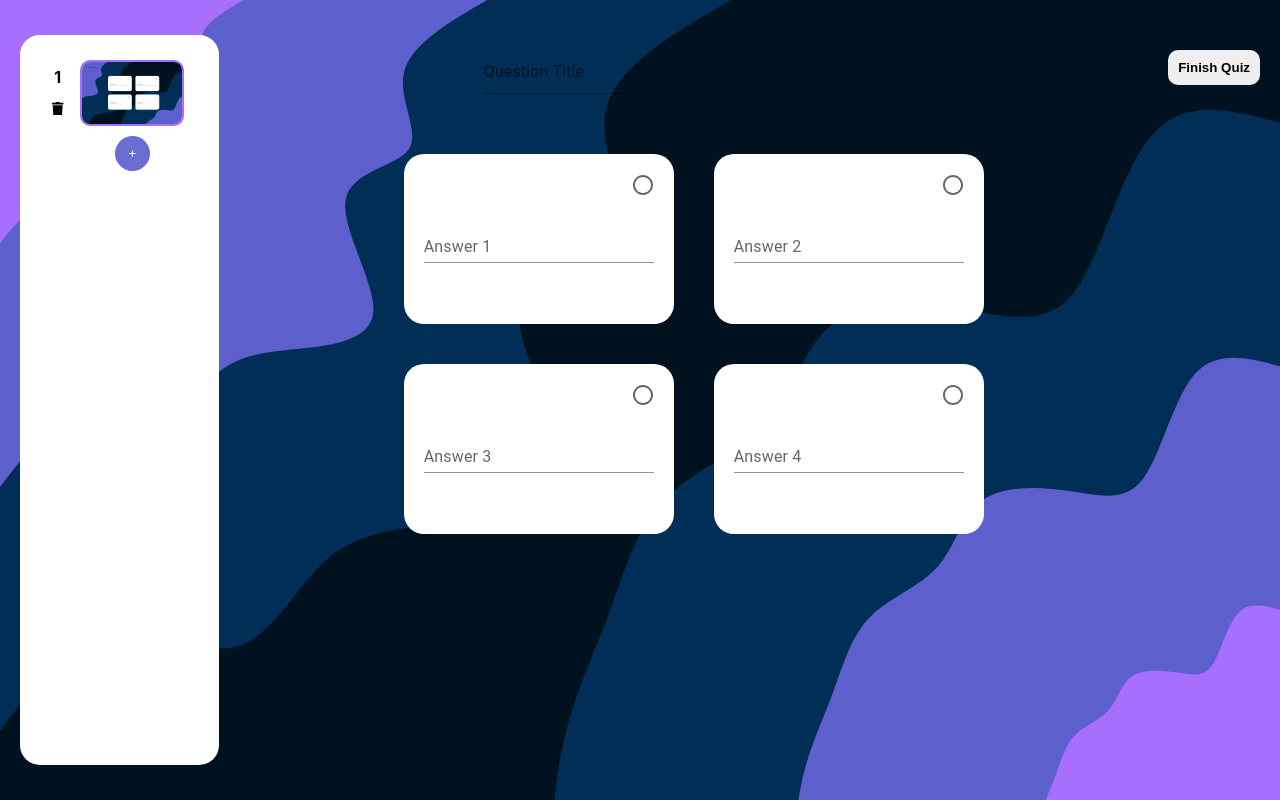
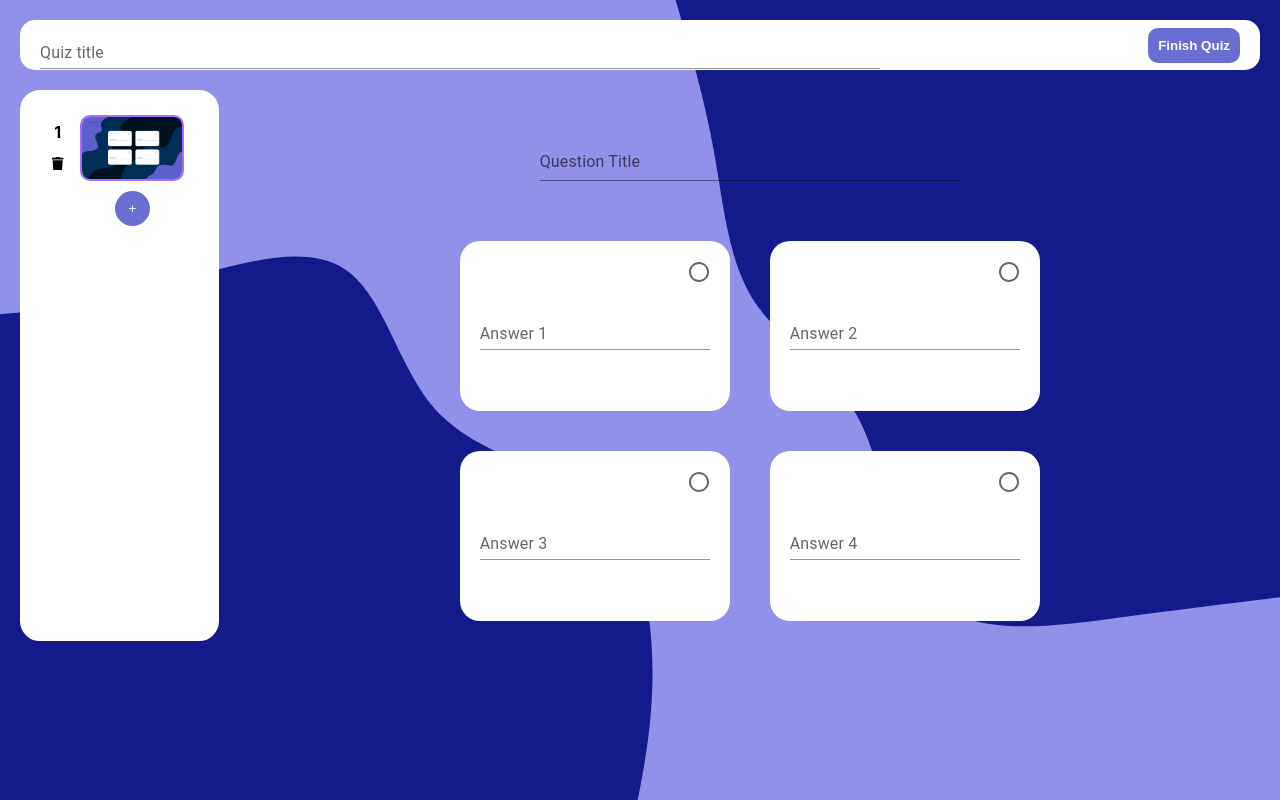
Before and after one commit to AlexanderBabel/quizzy, a React (Create React App) app in the folder frontend/: page /CreateQuiz in a window 1280 px wide. Built offline with nearby package versions, Linux system fonts and the light colour scheme.

Commit message:
integrated create wuiz

```diff
--- a/frontend/package.json
+++ b/frontend/package.json
@@ -10,6 +10,7 @@
     "@testing-library/jest-dom": "^5.17.0",
     "@testing-library/react": "^13.4.0",
     "@testing-library/user-event": "^13.5.0",
+    "axios": "^1.6.7",
     "react": "^18.2.0",
     "react-dom": "^18.2.0",
     "react-icons": "^5.0.1",
--- a/frontend/src/components/Card/CardStartpage.css
+++ b/frontend/src/components/Card/CardStartpage.css
@@ -10,6 +10,7 @@
     cursor: pointer;
     transition: background-color .2s;
     flex-direction: column;
+    text-align: center;
 }
 
 .cardStartpageWrapper:hover{
--- a/frontend/src/components/CreateQuestion/CreateQuestion.js
+++ b/frontend/src/components/CreateQuestion/CreateQuestion.js
@@ -35,7 +35,7 @@ const CreateQuestion = (props) => {
           variant='standard'
           fullWidth
           multiline
-          inputProps={{ style: { fontSize: 30, color: 'white' } }}
+          inputProps={{ style: { fontSize: 25, color: 'white' } }}
           value={props.quizQuestion.questionTitle}
           onChange={(e) =>
             props.setQuizQuestion({
--- a/frontend/src/components/MyQuizzes/MyQuizzes.css
+++ b/frontend/src/components/MyQuizzes/MyQuizzes.css
@@ -15,4 +15,6 @@
     gap: 15px;
     padding-top: 20px;
     border-top: 2px solid white;
+    overflow: scroll;
+    height: 45vh;
 }
--- a/frontend/src/pages/CreateQuiz/CreateQuizPage.css
+++ b/frontend/src/pages/CreateQuiz/CreateQuizPage.css
@@ -1,17 +1,35 @@
 .createQuizPage {
     display: flex;
-    flex-direction: row;
+    flex-direction: column;
     width: 100%;
     height: 100%;
     min-height: 100vh;
     min-width: 100vw;
 }
 
+.createQuizTop{
+    height: 50px;
+    margin: 20px;
+    background: white;
+    border-radius: 15px;
+    box-sizing: border-box;
+    padding: 20px;
+    display: flex;
+    flex-direction: row;
+    justify-content: space-between;
+    align-items: center;
+}
+
+.quizTitleDiv{
+    width: 70%;
+}
+
 .leftSidebar {
     width: max-content;
-    height: 85vh;
+    min-height: 100%;
+    max-height: 80vh;
     background-color: white;
-    margin: auto 20px;
+    margin-left: 20px;
     border-radius: 20px;
     padding: 20px;
     padding-right: 30px;
@@ -93,28 +111,22 @@
     transition: .3s;
 }
 
-.finishQuiz {
-    width: fit-content;
-    display: flex;
-    justify-content: center;
-}
 
 .finishQuizBtn {
     height: fit-content;
     width: max-content;
     box-sizing: border-box;
     padding: 10px;
-    margin: 20px;
-    margin-top: 50px;
     border-radius: 10px;
     font-weight: bold;
     border: none;
     cursor: pointer;
+    background: #6A6DD2;
+    color: white;
 }
 
 .finishQuizBtn:hover {
-    background: #6A6DD2;
-    color: white;
+    background: #8e91e7;
 }
 
 
@@ -123,10 +135,10 @@
     .leftSidebar {
         position: absolute;
         bottom: 0;
-        margin: 15px;
+        margin: 20px;
         width: 90%;
         flex-direction: row;
-        height: 60px;
+        min-height: 60px;
         gap: 5px;
         overflow-y: hidden;
         overflow-x: scroll;
--- a/frontend/src/pages/CreateQuiz/CreateQuizPage.js
+++ b/frontend/src/pages/CreateQuiz/CreateQuizPage.js
@@ -1,15 +1,29 @@
 import './CreateQuizPage.css';
-import background from '../../images/blob-scene-haikei-2.svg';
+import background from '../../images/blob-scene-haikei-16.svg';
 import miniQuestion from '../../images/miniQuestion.png';
 import React, { useState, useEffect } from 'react';
 import CreateQuestion from '../../components/CreateQuestion/CreateQuestion';
 import { FaTrash } from 'react-icons/fa';
+import TextField from '@mui/material/TextField';
+import useToken from '../../components/useToken/useToken';
+import axios from 'axios';
+import { useNavigate } from 'react-router-dom';
+
 
 function CreateQuizPage() {
-  const [numQuestions, setNumQuestions] = useState(1);
+  const navigate = useNavigate();
+  // eslint-disable-next-line
+  const { token, setToken } = useToken();
+  const [quizTitle, setQuizTitle] = useState(
+    window.sessionStorage.getItem('sessionQuizTitle') || ''
+  );
+  const [numQuestions, setNumQuestions] = useState(
+    window.sessionStorage.getItem('sessionNumQuestions') || 1
+  );
   const [activeMiniature, setActiveMiniature] = useState(1);
   const [deleteInProgress, setDeleteInProgress] = useState(false);
-  const [currentQuestionEdit, setCurrentQuestionEdit] = useState({
+  const [currentQuestionEdit, setCurrentQuestionEdit] = useState(
+    JSON.parse(window.sessionStorage.getItem('sessionCurrentQuestionEdit')) || {
       questionTitle: '',
       answer1: '',
       answer2: '',
@@ -17,10 +31,13 @@ function CreateQuizPage() {
       answer4: '',
       correct: 'null',
       order: numQuestions,
-  });
-  const [allQuestions, setAllQuestions] = useState([
+    }
+  );
+  const [allQuestions, setAllQuestions] = useState(
+    JSON.parse(window.sessionStorage.getItem('sessionAllQuestions')) || [
       { order: numQuestions, question: currentQuestionEdit },
-  ]);
+    ]
+  );
 
   const pull_data = (data) => {
     setCurrentQuestionEdit(data);
@@ -34,25 +51,14 @@ function CreateQuizPage() {
       answer3: '',
       answer4: '',
       correct: 'null',
-      order: numQuestions + 1,
+      order: parseInt(numQuestions) + 1,
     };
     setCurrentQuestionEdit(newQuestion);
     setAllQuestions([
       ...allQuestions,
-      { order: numQuestions + 1, question: newQuestion },
+      { order: parseInt(numQuestions) + 1, question: newQuestion },
     ]);
-    setNumQuestions(numQuestions + 1);
-  };
-
-  const deleteQuestion = () => {
-    const questionToDelete = currentQuestionEdit;
-    const updatedQuestions = allQuestions.filter(
-      (question) => question.order !== questionToDelete.order
-    );
-    const changedOrders = changeOrders(updatedQuestions);
-    setAllQuestions(changedOrders);
-    setNumQuestions(numQuestions - 1);
-    setDeleteInProgress(true);
+    setNumQuestions(parseInt(numQuestions) + 1);
   };
 
  function changeOrders(arr) {
@@ -66,6 +72,19 @@ function CreateQuizPage() {
     }));
     return upd;
   }
+
+  const deleteQuestion = () => {
+    const questionToDelete = currentQuestionEdit;
+    const updatedQuestions = allQuestions.filter(
+      (question) => question.order !== questionToDelete.order
+    );
+    const changedOrders = changeOrders(updatedQuestions);
+    setAllQuestions(changedOrders);
+    setNumQuestions(numQuestions - 1);
+    setDeleteInProgress(true);
+  };
+
+
 
   useEffect(() => {
     if (deleteInProgress) {
@@ -90,6 +109,7 @@ function CreateQuizPage() {
 
   useEffect(() => {
     setAllQuestions((prevQuestions) => {
+      if(prevQuestions){
       const updatedQuestions = prevQuestions.map((question) => {
         if (question.order !== currentQuestionEdit.order) {
           return question;
@@ -102,6 +122,7 @@ function CreateQuizPage() {
       });
 
       return updatedQuestions;
+      }
     });
     setActiveMiniature(currentQuestionEdit.order);
   }, [currentQuestionEdit]);
@@ -120,10 +141,119 @@ function CreateQuizPage() {
     border: '2px solid #A86EFF',
   };
 
+  function format() {
+    const quiz = {
+      name: quizTitle,
+      visibility: 'PUBLIC',
+      questions: allQuestions.map((item) => ({
+        order: item.order,
+        question: item.question.questionTitle,
+        answers: [
+          {
+            text: item.question.answer1,
+            correct: item.question.correct === item.question.answer1,
+          },
+          {
+            text: item.question.answer2,
+            correct: item.question.correct === item.question.answer2,
+          },
+          {
+            text: item.question.answer3,
+            correct: item.question.correct === item.question.answer3,
+          },
+          {
+            text: item.question.answer4,
+            correct: item.question.correct === item.question.answer4,
+          },
+        ],
+      })),
+    };
+    return quiz;
+  }
+
+
+  function createQuiz() {
+    let config = {
+      headers: {
+        "Authorization": `Bearer ${token}`
+      }
+    }
+      const qz = format()
+
+      axios.post('http://localhost:3001/v1/quiz/add', qz, config)
+      .then(function (response) {
+        sessionStorage.clear()
+        navigate('/')
+      })
+      .catch(function (error) {
+        console.log(error);
+      })
+  }
+
+  useEffect(() => {
+    var sessionQuizTitle = window.sessionStorage.getItem('sessionQuizTitle');
+    setQuizTitle(sessionQuizTitle);
+
+    var sessionNumQuestions = window.sessionStorage.getItem(
+      'sessionNumQuestions'
+    );
+    setNumQuestions(sessionNumQuestions);
+
+    var sessionCurrentQuestionEdit = JSON.parse(
+      window.sessionStorage.getItem('sessionCurrentQuestionEdit')
+    );
+    setCurrentQuestionEdit(sessionCurrentQuestionEdit);
+
+    var sessionAllQuestions = JSON.parse(
+      window.sessionStorage.getItem('sessionAllQuestions')
+    );
+    setAllQuestions(sessionAllQuestions);
+  }, []);
+
+  useEffect(() => {
+    window.sessionStorage.setItem('sessionQuizTitle', quizTitle);
+  }, [quizTitle]);
+
+  useEffect(() => {
+    window.sessionStorage.setItem('sessionNumQuestions', numQuestions);
+  }, [numQuestions]);
+
+  useEffect(() => {
+    window.sessionStorage.setItem(
+      'sessionCurrentQuestionEdit',
+      JSON.stringify(currentQuestionEdit)
+    );
+  }, [currentQuestionEdit]);
+
+  useEffect(() => {
+    window.sessionStorage.setItem(
+      'sessionAllQuestions',
+      JSON.stringify(allQuestions)
+    );
+  }, [allQuestions]);
+
+
   return (
     <div className='createQuizPage' style={svgStyle}>
+      <div className='createQuizTop'>
+        <div className='quizTitleDiv'>
+          <TextField
+            label='Quiz title'
+            variant='standard'
+            fullWidth
+            multiline
+            value={quizTitle}
+            onChange={(e) => setQuizTitle(e.target.value)}
+          />
+        </div>
+
+        <button className='finishQuizBtn' onClick={createQuiz}>
+          Finish Quiz
+        </button>
+      </div>
+      <div style={{ display: 'flex', flexDirection: 'row' }}>
         <div className='leftSidebar'>
-        {allQuestions?.map((question) => {
+          {allQuestions !== null && allQuestions.map((question) => {
             return (
               <div
                 className='questionMiniatureWrapper'
@@ -146,13 +276,14 @@ function CreateQuizPage() {
 
                 <img
                   style={
-                  activeMiniature === question.order ? activeMiniatureStyle : {}
+                    activeMiniature === question.order
+                      ? activeMiniatureStyle
+                      : {}
                   }
                   className='questionMiniature'
                   src={miniQuestion}
                   alt='miniQuestion'
                 />
-
               </div>
             );
           })}
@@ -168,10 +299,6 @@ function CreateQuizPage() {
             setQuizQuestion={setCurrentQuestionEdit}
           />
         </div>
-      <div className='finishQuiz'>
-        <button className='finishQuizBtn' >
-          Finish Quiz
-        </button>
       </div>
     </div>
   );
```
Also changed, not shown: frontend/src/pages/Startpage/Startpage.js (+20 -14 lines), frontend/src/images/blob-scene-haikei-16.svg (added), 1 other file (tests, documents, lock files or other folders). Lines whose indentation alone changed are shown as unchanged.
